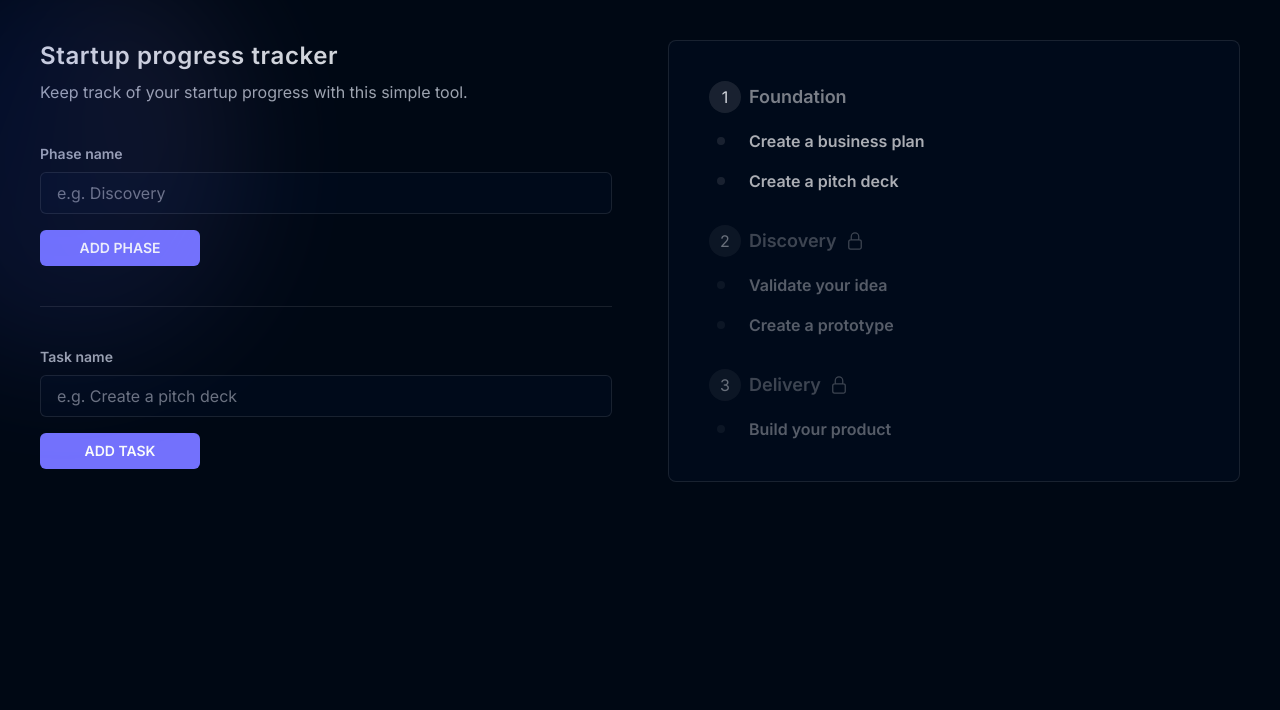
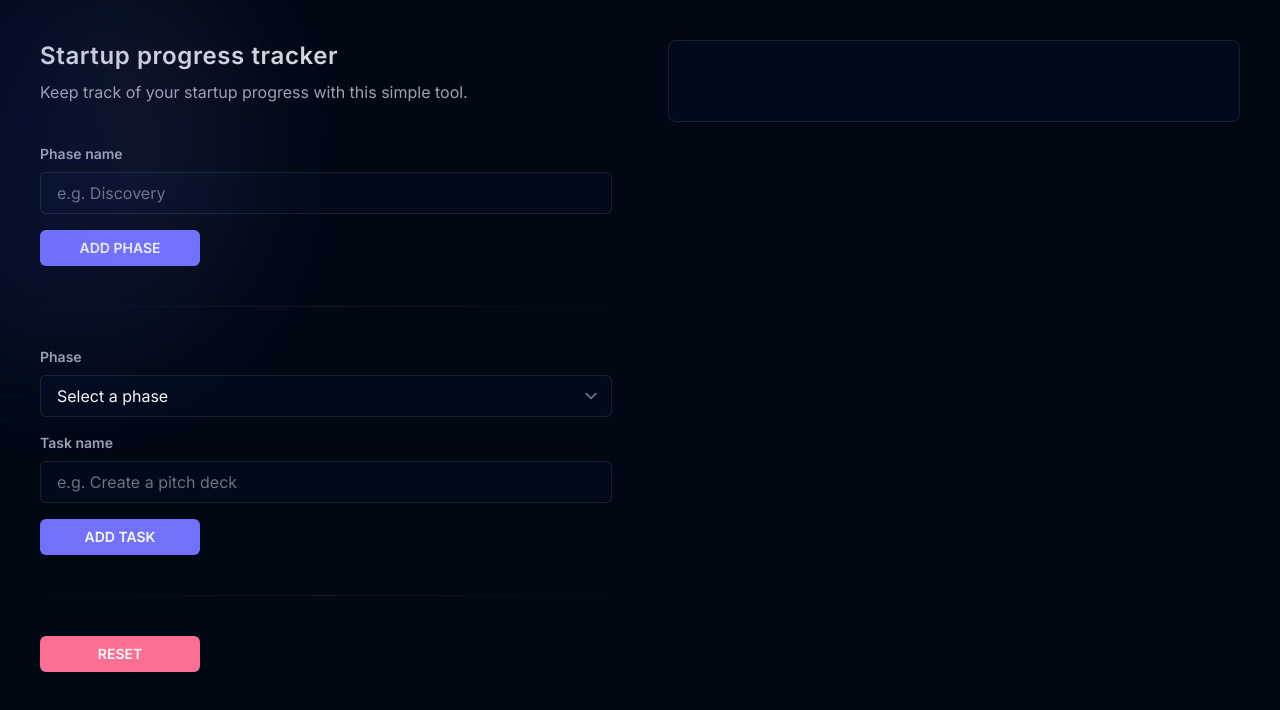
Before and after one commit to codingwithdidem/my_startup_progress, a Next.js app: page / in a window 1280 px wide. Shown: the top 710 px of the page. Built offline with nearby package versions, Linux system fonts and the light colour scheme.

Commit message:
Add tasks and phases

```diff
--- a/package.json
+++ b/package.json
@@ -20,11 +20,14 @@
     "next": "13.2.4",
     "react": "18.2.0",
     "react-dom": "18.2.0",
+    "react-hook-form": "^7.43.5",
     "react-icons": "^4.8.0",
-    "typescript": "4.9.5"
+    "typescript": "4.9.5",
+    "uuid": "^9.0.0"
   },
   "devDependencies": {
     "@tailwindcss/forms": "^0.5.3",
+    "@types/uuid": "^9.0.1",
     "autoprefixer": "^10.4.14",
     "postcss": "^8.4.21",
     "tailwindcss": "^3.2.7"
--- a/src/pages/index.tsx
+++ b/src/pages/index.tsx
@@ -1,70 +1,70 @@
 import React, { useEffect } from "react";
 import { NextPage } from "next";
-import type { Phase as PhaseType } from "../types";
+import type { Phase as PhaseType, Task } from "../types";
 import { useState, useRef } from "react";
 import Phase from "@/components/Phase";
 import Button from "@/components/Button";
 import Confetti from "@/components/Confetti";
 import CongratsModal from "@/components/CongratsModal";
+import { useForm, SubmitHandler } from "react-hook-form";
+import { v4 as uuidv4 } from "uuid";
+
+type PhaseFormType = {
+  phaseName: string;
+};
+
+type TaskFormType = {
+  phaseId: string;
+  taskName: string;
+};
 
 type HomePageProps = {};
 
 const HomePage: NextPage<HomePageProps> = (props) => {
+  const [isInitialised, setIsInitialised] = useState(false);
+  const {
+    register,
+    reset,
+    handleSubmit: handlePhaseFormSubmit,
+    formState: { errors },
+  } = useForm<PhaseFormType>();
+
+  const {
+    register: registerTask,
+    reset: resetTask,
+    handleSubmit: handleTaskFormSubmit,
+  } = useForm<TaskFormType>();
+
   const [showConfetti, setShowConfetti] = useState(false);
   const [showCongratsModal, setShowCongratsModal] = useState(false);
-  const [phases, setPhases] = useState<PhaseType[]>([
-    {
-      id: "foundation",
-      name: "Foundation",
-      order: 1,
-      tasks: [
-        {
-          id: "foundation-1",
-          name: "Create a business plan",
-          isCompleted: false,
-        },
-        {
-          id: "foundation-2",
-          name: "Create a pitch deck",
-          isCompleted: false,
-        },
-      ],
-    },
-    {
-      id: "discovery",
-      name: "Discovery",
-      order: 2,
-      tasks: [
-        {
-          id: "discovery-1",
-          name: "Validate your idea",
-          isCompleted: false,
-        },
-        {
-          id: "discovery-2",
-          name: "Create a prototype",
-          isCompleted: false,
-        },
-      ],
-    },
-    {
-      id: "delivery",
-      name: "Delivery",
-      order: 3,
-      tasks: [
-        {
-          id: "delivery-1",
-          name: "Build your product",
-          isCompleted: false,
-        },
-      ],
-    },
-  ]);
+  const [phases, setPhases] = useState<PhaseType[]>([]);
   const [randomFact, setRandomFact] = useState("");
 
-  const isAllPhasesCompleted = phases.every((p) =>
-    p.tasks.every((t) => t.isCompleted)
-  );
+  useEffect(() => {
+    if (typeof window !== "undefined" && isInitialised) {
+      localStorage.setItem("phases", JSON.stringify(phases));
+    }
+  }, [phases, isInitialised]);
+
+  const isAllPhasesCompleted =
+    phases.length > 0 &&
+    phases[0]?.tasks.length > 0 &&
+    phases.every((p) => p.tasks.every((t) => t.isCompleted));
+
+  useEffect(() => {
+    if (typeof window !== "undefined") {
+      try {
+        const phases = localStorage.getItem("phases");
+
+        if (phases) {
+          setPhases(JSON.parse(phases));
+        }
+      } catch (error) {
+        setPhases([]);
+      }
+      setIsInitialised(true);
+    }
+  }, []);
 
   useEffect(() => {
     if (isAllPhasesCompleted) {
@@ -110,7 +110,9 @@ const HomePage: NextPage<HomePageProps> = (props) => {
   };
 
   const isPhaseUnlocked = (phase: Phase) => {
-    const phasesBefore = phases.filter((p) => p.order < phase.order);
+    const phaseIndex = phases.findIndex((p) => p.id === phase.id);
+    const phasesBefore = phases.slice(0, phaseIndex);
+
     if (phasesBefore.length === 0) {
       return true;
     }
@@ -121,6 +123,52 @@ const HomePage: NextPage<HomePageProps> = (props) => {
   const onConfettiComplete = () => {
     setShowConfetti(false);
     setShowCongratsModal(true);
+  };
+
+  const onPhaseFormSubmit: SubmitHandler<PhaseFormType> = (data) => {
+    const newPhase: PhaseType = {
+      id: uuidv4(),
+      name: data.phaseName,
+      tasks: [],
+    };
+
+    setPhases([...phases, newPhase]);
+
+    reset();
+  };
+
+  const onTaskFormSubmit: SubmitHandler<TaskFormType> = (data) => {
+    const phaseId = data.phaseId;
+    const phase = phases.find((p) => p.id === phaseId);
+
+    if (!phase) {
+      return;
+    }
+
+    const newTask: Task = {
+      id: uuidv4(),
+      name: data.taskName,
+      isCompleted: false,
+    };
+
+    const newPhases = phases.map((phase) => {
+      if (phase.id === phaseId) {
+        return {
+          ...phase,
+          tasks: [...phase.tasks, newTask],
+        };
+      }
+
+      return phase;
+    });
+
+    setPhases(newPhases);
+
+    resetTask();
+  };
+
+  const resetTracker = () => {
+    setPhases([]);
   };
 
   return (
@@ -135,49 +183,104 @@ const HomePage: NextPage<HomePageProps> = (props) => {
         </p>
 
         <div className="mt-10">
-          <form className="flex flex-col">
-            <div className="flex flex-col mb-4 gap-2">
-              <label className="text-sm font-semibold text-gray-400">
+          <form
+            className="flex flex-col"
+            onSubmit={handlePhaseFormSubmit(onPhaseFormSubmit)}
+          >
+            <div className="flex flex-col items-start mb-4 gap-2">
+              <label
+                htmlFor="phase-name"
+                className="text-sm font-semibold text-gray-400 cursor-pointer"
+              >
                 Phase name
               </label>
               <input
-                className="px-4 py-2 rounded-md border border-gray-100/10 bg-brand-background-400 text-gray-50"
+                id="phase-name"
+                className="w-full px-4 py-2 rounded-md border border-gray-100/10 bg-brand-background-400 text-gray-50"
                 type="text"
                 placeholder="e.g. Discovery"
+                {...register("phaseName", {
+                  required: true,
+                  validate: (value) =>
+                    value.trim().length > 0 || "Phase name cannot be empty",
+                })}
               />
+              {errors.phaseName && (
+                <span className="text-sm text-red-500">
+                  {errors.phaseName.message}
+                </span>
+              )}
             </div>
-            <Button intent="secondary" size="small">
+            <Button intent="secondary" size="small" type="submit">
               Add phase
             </Button>
           </form>
 
-          <hr className="my-10 border-gray-100/10" />
+          <hr className="h-px my-10 border-0 bg-gradient-to-r from-transparent via-gray-900 to-transparent" />
 
-          <form className="flex flex-col">
-            <div className="flex flex-col mb-4 gap-2">
-              <label className="text-sm font-semibold text-gray-400">
+          <form
+            className="flex flex-col"
+            onSubmit={handleTaskFormSubmit(onTaskFormSubmit)}
+          >
+            <div className="flex flex-col items-start mb-4 gap-2">
+              <label
+                htmlFor="phase"
+                className="text-sm font-semibold text-gray-400 cursor-pointer"
+              >
+                Phase
+              </label>
+              <select
+                id="phase"
+                className="w-full px-4 py-2 rounded-md border border-gray-100/10 bg-brand-background-400 text-gray-50"
+                {...registerTask("phaseId", {
+                  required: true,
+                })}
+              >
+                <option value="">Select a phase</option>
+                {phases.map((phase) => (
+                  <option key={phase.id} value={phase.id}>
+                    {phase.name}
+                  </option>
+                ))}
+              </select>
+            </div>
+            <div className="flex flex-col items-start mb-4 gap-2">
+              <label
+                htmlFor="task-name"
+                className="text-sm font-semibold text-gray-400 cursor-pointer"
+              >
                 Task name
               </label>
               <input
-                className="px-4 py-2 rounded-md border border-gray-100/10 bg-brand-background-400 text-gray-50"
+                id="task-name"
+                className="w-full px-4 py-2 rounded-md border border-gray-100/10 bg-brand-background-400 text-gray-50"
                 type="text"
                 placeholder="e.g. Create a pitch deck"
+                {...registerTask("taskName", {
+                  required: true,
+                  validate: (value) =>
+                    value.trim().length > 0 || "Task name cannot be empty",
+                })}
               />
             </div>
-            <Button intent="secondary" size="small">
+            <Button intent="secondary" size="small" type="submit">
               Add task
             </Button>
           </form>
+
+          <hr className="h-px my-10 border-0 bg-gradient-to-r from-transparent via-gray-900 to-transparent" />
+
+          <Button intent="primary" size="small" onClick={resetTracker}>
+            Reset
+          </Button>
         </div>
       </div>
 
-      {/* View */}
+      {/* TrackerView */}
       <div>
         <div className="w-full border border-gray-100/10 bg-brand-background-400 rounded-lg px-10 py-10">
           <div className="flex flex-col">
-            {phases
-              .sort((a, b) => a.order - b.order)
-              .map((phase, idx) => (
+            {phases.map((phase, idx) => (
               <Phase
                 idx={idx}
                 key={phase.id}
--- a/src/types/index.ts
+++ b/src/types/index.ts
@@ -7,6 +7,5 @@ export type Task = {
 export type Phase = {
   id: string;
   name: string;
-  order: number;
   tasks: Task[];
 };
```
Also changed, not shown: 1 other file (tests, documents, lock files or other folders). Lines whose indentation alone changed are shown as unchanged.
